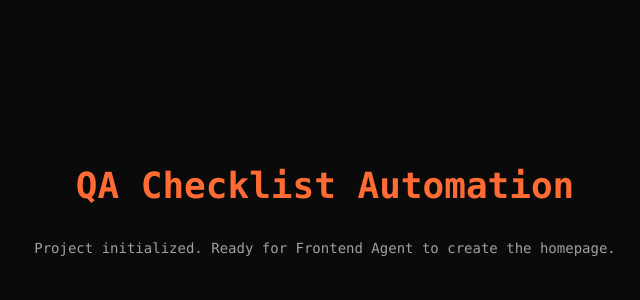
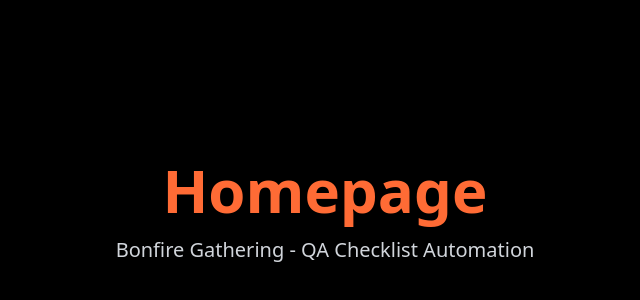
Before and after one commit to bfgfreud/qa-checklist-automation, a Next.js app: page / in a window 1280 px wide. Shown: the part 188-488 px from the top of the page, without its empty margins (315-955 px from the left). Built offline with nearby package versions, Linux system fonts and the light colour scheme.

Commit message:
feat: Initial setup with homepage - Bonfire Gathering branding
- Dark mode homepage with orange and black theme
- Next.js 14 with TypeScript and Tailwind CSS
- Project documentation and structure

```diff
--- a/app/globals.css
+++ b/app/globals.css
@@ -2,31 +2,7 @@
 @tailwind components;
 @tailwind utilities;
 
-@layer base {
-  :root {
-    --background: 0 0% 100%;
-    --foreground: 0 0% 3.9%;
-  }
-
-  .dark {
-    --background: 0 0% 3.9%;
-    --foreground: 0 0% 98%;
-  }
+body {
+  margin: 0;
+  padding: 0;
 }
-
-@layer base {
-  * {
-    @apply border-dark-primary;
-  }
-
-  body {
-    @apply bg-dark-bg text-dark-text-primary;
-    font-feature-settings: "rlig" 1, "calt" 1;
-  }
-}
-
-@layer utilities {
-  .text-balance {
-    text-wrap: balance;
-  }
-}
--- a/app/layout.tsx
+++ b/app/layout.tsx
@@ -1,12 +1,9 @@
 import type { Metadata } from "next";
-import { Inter } from "next/font/google";
 import "./globals.css";
 
-const inter = Inter({ subsets: ["latin"] });
-
 export const metadata: Metadata = {
-  title: "QA Checklist Automation",
-  description: "Streamline your QA testing workflow with modular, reusable checklists",
+  title: "QA Checklist Automation - Bonfire Gathering",
+  description: "QA Checklist Automation Tool",
 };
 
 export default function RootLayout({
@@ -15,8 +12,10 @@
   children: React.ReactNode;
 }>) {
   return (
-    <html lang="en" className="dark">
-      <body className={inter.className}>{children}</body>
+    <html lang="en">
+      <body className="antialiased">
+        {children}
+      </body>
     </html>
   );
 }
--- a/app/page.tsx
+++ b/app/page.tsx
@@ -1,14 +1,14 @@
 export default function Home() {
   return (
-    <main className="flex min-h-screen flex-col items-center justify-center p-24">
-      <div className="z-10 max-w-5xl w-full items-center justify-center font-mono text-sm">
-        <h1 className="text-4xl font-bold text-center mb-8 text-primary-500">
-          QA Checklist Automation
+    <div className="flex min-h-screen items-center justify-center bg-black">
+      <main className="text-center">
+        <h1 className="text-6xl font-bold text-orange-500 mb-4">
+          Homepage
         </h1>
-        <p className="text-center text-dark-text-secondary">
-          Project initialized. Ready for Frontend Agent to create the homepage.
+        <p className="text-xl text-gray-300">
+          Bonfire Gathering - QA Checklist Automation
         </p>
-      </div>
-    </main>
+      </main>
+    </div>
   );
 }
--- a/next.config.js
+++ b/next.config.js
@@ -1,32 +1,6 @@
 /** @type {import('next').NextConfig} */
 const nextConfig = {
-  // Enable React strict mode for better development warnings
   reactStrictMode: true,
+}
 
-  // Optimize for Vercel deployment
-  output: 'standalone',
-
-  // Enable experimental features
-  experimental: {
-    serverActions: {
-      bodySizeLimit: '2mb',
-    },
-  },
-
-  // Image optimization
-  images: {
-    remotePatterns: [
-      {
-        protocol: 'https',
-        hostname: '**.supabase.co',
-      },
-    ],
-  },
-
-  // Custom webpack configuration if needed
-  webpack: (config) => {
-    return config;
-  },
-};
-
-module.exports = nextConfig;
+module.exports = nextConfig
--- /dev/null
+++ b/postcss.config.js
@@ -0,0 +1,6 @@
+module.exports = {
+  plugins: {
+    tailwindcss: {},
+    autoprefixer: {},
+  },
+}
--- /dev/null
+++ b/tailwind.config.js
@@ -0,0 +1,17 @@
+/** @type {import('tailwindcss').Config} */
+module.exports = {
+  content: [
+    "./app/**/*.{js,ts,jsx,tsx,mdx}",
+    "./frontend/**/*.{js,ts,jsx,tsx,mdx}",
+  ],
+  theme: {
+    extend: {
+      colors: {
+        orange: {
+          500: '#FF6B35',
+        },
+      },
+    },
+  },
+  plugins: [],
+}
```
Also changed, not shown: package.json (+18 -1 lines), tsconfig.json (+2 -5 lines), .claude/settings.local.json, 2 other files (tests, documents, lock files or other folders).
